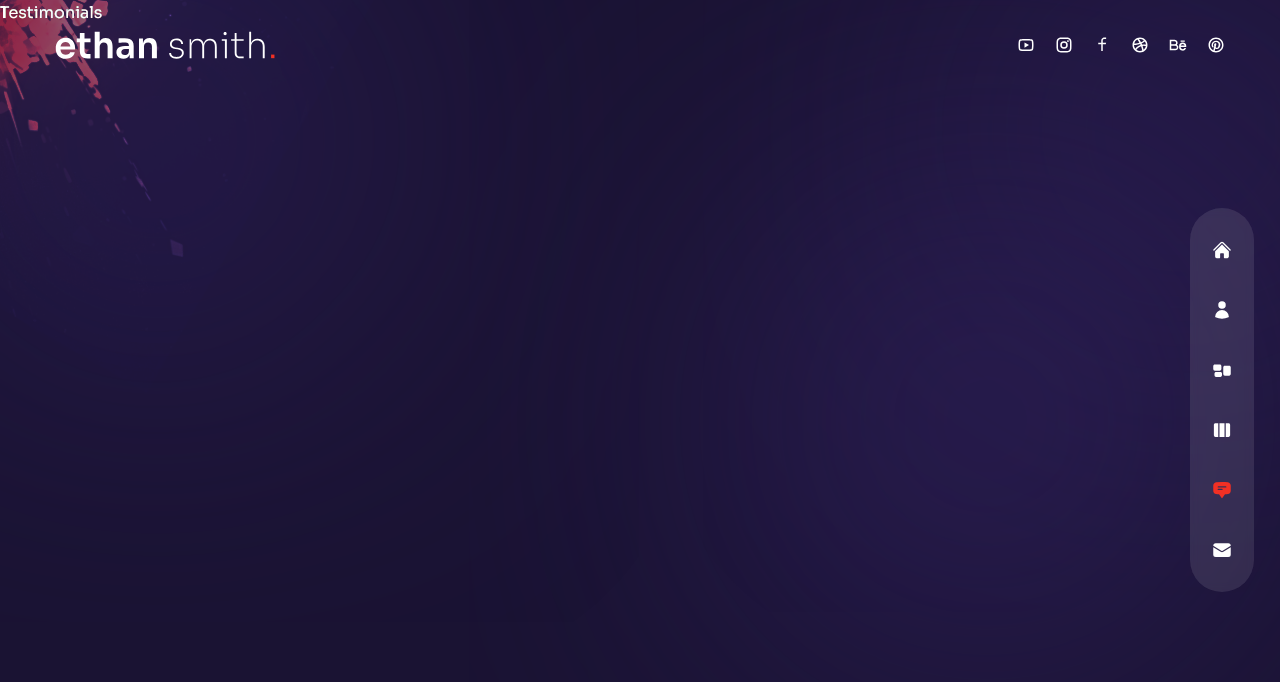
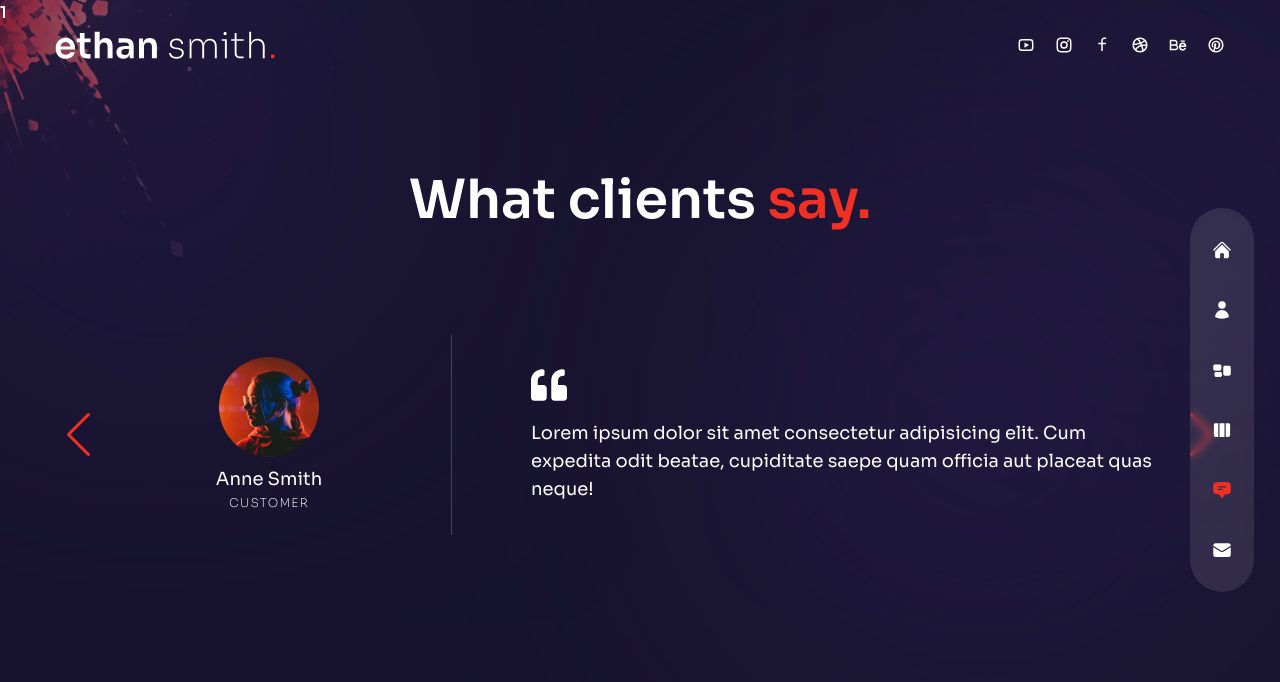
Before and after one commit to chirasi99/WebMinds-Gallery, a Next.js app: page /testimonials in a window 1280 px wide. Shown: the top 682 px of the page. Built offline with nearby package versions, Linux system fonts and the light colour scheme.

Commit message:
create contact page, work pahe and testimonials

```diff
--- a/components/TestimonialSlider.js
+++ b/components/TestimonialSlider.js
@@ -1,5 +1,23 @@
+
+
+// import swiper react components
+import { Swiper, SwiperSlide } from "swiper/react";
+
+//import required modules
+import SwiperCore, { Navigation, Pagination } from "swiper/core";
+
+import Image from "next/image";
+// import swiper styles
+import "swiper/css";
+import "swiper/css/navigation";
+import "swiper/css/pagination";
+
+// icons
+import {FaQuoteLeft} from "react-icons/fa";
+SwiperCore.use([Navigation, Pagination]);
+
 // testimonial data
-const testimonialData = [
+export const testimonialSlider = [
   {
     image: '/t-avt-1.png',
     name: 'Anne Smith',
@@ -23,8 +41,50 @@
   },
 ];
 
+
 const TestimonialSlider = () => {
-  return <div>Testimonial Slider</div>;
+  return (
+    <Swiper
+    navigation={true}
+      pagination={{
+        clickable: true,
+      }}
+      className="h-[400px]"
+    >
+      {testimonialSlider.map((person , index) => {
+        return (
+          <SwiperSlide key={index}>
+            <div className="flex flex-col items-center h-full px-16 md:flex-row gap-x-8">
+            {/* avatar, name , position */}
+            <div className="w-full max-w-[300px] flex-col flex xl:justify-center items-center relative mx-auto xl:mx-0">
+              <div className="flex flex-col justify-center text-center">
+                {/* avatar  */}
+                <div className="mx-auto mb-2">
+                  <Image src={person.image} width={100} height={100} alt={person.name} />
+                </div>
+                {/* name  */}
+                <div className="text-lg">
+                  {person.name}
+                </div>
+                {/* position */}
+                <div className="text-[12px] uppercase font-extralight tracking-widest">{person.position}</div>
+              </div>
+            </div>
+             {/* quote and message  */}
+            <div className="flex flex-col justify-center flex-1 before:w-[1px] xl:before:bg-white/20 xl:before:absolute xl:before:left-0 xl:before:h-[200px] relative xl:pl-20">
+              {/* quote icon  */}
+              <div className="mb-4">
+                <FaQuoteLeft className="mx-auto text-4xl text-white xl:text-6xl/20 md:mx-0" />
+              </div>
+              {/* message */}
+              <div className="text-center xl:text-lg md:text-left">{person.message}</div>
+            </div>
+            </div>
+          </SwiperSlide>
+        );
+      })}
+    </Swiper>
+  );
 };
 
 export default TestimonialSlider;
--- a/components/WorkSlider.js
+++ b/components/WorkSlider.js
@@ -1,5 +1,21 @@
-// data
-const workSlides = {
+// import swiper react components
+import { Swiper, SwiperSlide } from "swiper/react";
+
+//import required modules
+import SwiperCore, { Pagination } from "swiper/core";
+
+import Image from "next/image";
+// import swiper styles
+import "swiper/css";
+import "swiper/css/free-mode";
+import "swiper/css/pagination";
+
+// icons
+import {BsArrowRight} from "react-icons/bs";
+
+SwiperCore.use([Pagination]);
+
+export const workSlider = {
   slides: [
     {
       images: [
@@ -45,7 +61,47 @@
 };
 
 const WorkSlider = () => {
-  return <div>Work Slider</div>;
+  return (
+    <Swiper
+      spaceBetween={10}
+      pagination={{
+        clickable: true,
+      }}
+      className="h-[280px] sm:h-[480px]">
+      {WorkSlider.slides.map((slide , index) => {
+        return (
+          <SwiperSlide key={index}>
+            <div className="grid grid-cols-2 grid-rows-2 gap-4 cursor-pointer">
+              {slide.images.map((image, index) => {
+                  return(<div className="relative flex items-center justify-center overflow-hidden rounded-lg group " key={index}>
+                    <div className="relative flex items-center justify-center overflow-hidden group">
+                      <Image src={image.path} width ={500} height={300} alt={image.title} />
+                      {/* overlay gradient  */}
+                      <div className="absolute inset-0 bg-gradient-to-l from-transparent via-[#e838cc] to-[#4a22bd] opacity-0 group-hover:opacity-80 transition-all duration-700">
+
+                      </div>
+                      {/* title */}
+                        <div className="absolute bottom-0 transition-all duration-300 translate-y-full group-hover:-translate-y-10 group-hover:xl:-translate-y-20">
+                          <div className="flex items-center gap-x-2 text-[13px] tracking-[0.2em]">
+                          <div className="delay-100">title part 1</div>
+                          <div className="translate-y-[500%] group-hover:translate-y-0 transition-all duration-300 delay-150">
+                            PROJECT
+                          </div>
+                          <div className="text-xl translate-y-[500%] group-hover:translate-y-0 transition-all duration-300 delay-200">
+                            <BsArrowRight />
+                          </div>
+                        </div>
+                      </div>
+                    </div>
+                  </div>
+                  );
+              })}
+            </div>
+          </SwiperSlide>
+        );
+      })}
+    </Swiper>
+  );
 };
 
 export default WorkSlider;
--- a/pages/contact/index.js
+++ b/pages/contact/index.js
@@ -1,5 +1,51 @@
+// components
+import Circles from "/components/Circles";
+
+// icons
+import {BsArrowRight} from 'react-icons/bs';
+
+// framer
+import {motion} from 'framer-motion';
+
+// varients
+import {fadeIn} from '../../variants';
+
 const Contact = () => {
-  return <div>Contact</div>;
+  return (
+  <div className="h-full bg-primary/30 ">
+    <div className="container flex items-center justify-center h-full py-32 mx-auto text-center xl:text-left">
+      {/* text and form  */}
+      <div className="flex flex-col w-full max-w-[700px]">
+        {/* text */}
+        <motion.h2 variants={fadeIn('up',0.2)}
+        initial="hidden"
+        animate="show"
+        exit="hidden"
+        className="mb-12 text-center h2">
+          Let's <span className="text-accent">connect.</span>
+        </motion.h2>
+        {/* form */}
+        <motion.form  variants={fadeIn('up',0.2)}
+        initial="hidden"
+        animate="show"
+        exit="hidden"
+        className="flex flex-col flex-1 w-full gap-6 mx-auto">
+          {/* group */}
+          <div className="flex w-full gap-x-6">
+            <input type="text" placeholder="name" className="input" />
+            <input type="text" placeholder="email" className="input" />
+          </div>
+          <input type="text" placeholder="Subject" className="input" />
+          <textarea placeholder="message" className="textarea"></textarea>
+          <button className="border rounded-full border-white/50 max-w-[170px] px-8 transition-all duration-300 flex items-center justify-center overflow-hidden hover:border-accent group btn">
+            <span className="group-hover:-translate-y-[120%] group:hover:opacity-0 transition-all duration-500">Let's talk</span>
+            <BsArrowRight className="-translate-y-[120%] opacity-0 group-hover:flex group-hover:-translate-y-0 group-hover:opacity-100 transition-all duration-300 absolute text-[22px]" />
+          </button>
+        </motion.form>
+      </div>
+    </div>
+  </div>
+  );
 };
 
 export default Contact;
--- a/pages/testimonials/index.js
+++ b/pages/testimonials/index.js
@@ -1,5 +1,60 @@
+// testimonial data
+export const testimonialSlider = [
+  {
+    image: '/t-avt-1.png',
+    name: 'Anne Smith',
+    position: 'Customer',
+    message:
+      'Lorem ipsum dolor sit amet consectetur adipisicing elit. Cum expedita odit beatae, cupiditate saepe quam officia aut placeat quas neque!',
+  },
+  {
+    image: '/t-avt-2.png',
+    name: 'Jane Doe',
+    position: 'Customer',
+    message:
+      'Lorem ipsum dolor sit amet consectetur adipisicing elit. Cum expedita odit beatae, cupiditate saepe quam officia aut placeat quas neque!',
+  },
+  {
+    image: '/t-avt-3.png',
+    name: 'Jhon Doe',
+    position: 'Customer',
+    message:
+      'Lorem ipsum dolor sit amet consectetur adipisicing elit. Cum expedita odit beatae, cupiditate saepe quam officia aut placeat quas neque!',
+  },
+];
+
+// components
+import TestimonialSlider from "../../components/TestimonialSlider";
+
+// framer motion
+import { motion } from "framer-motion";
+import { fadeIn } from "../../variants";
+
 const Testimonials = () => {
-  return <div>Testimonials</div>;
+  return (
+  <div className="h-full py-32 text-center bg-primary/30">
+    <div className="container flex flex-col justify-center h-full mx-auto">
+      {/* title  */}
+      <motion.h2
+      variants={fadeIn('up', 0.2)}
+      initial="hidden"
+      animate="show"
+      exit="hidden"
+      className="mb-8 h2 xl:mb-0">
+        What clients <span className="text-accent">say.</span>
+      </motion.h2>
+      {/* slider */}
+      <motion.div
+       variants={fadeIn('up', 0.4)}
+       initial="hidden"
+       animate="show"
+       exit="hidden"
+      >
+        <TestimonialSlider />
+      </motion.div>
+    </div>
+  </div>
+  );
 };
 
 export default Testimonials;
--- a/pages/work/index.js
+++ b/pages/work/index.js
@@ -1,5 +1,34 @@
+
+
+//  components
+import WorkSlider from "../../components/WorkSlider";
+import Bulb from "../../components/Bulb";
+import Circles from "../../components/Circles";
+
+// framer motion
+import { motion } from "framer-motion";
+import { fadeIn } from "../../variants";
+
+
 const Work = () => {
-  return <div>Work</div>;
+  return ( <div className="flex items-center h-full py-36 bg-primary/30">
+   <Circles />
+    <div className="container mx-auto">
+      <div className="flex flex-col xl:flex-row gap-x-8">
+        {/* text */}
+        <div className="flex-col flex text-center xl:w-[30vw] lg:text-left mb-4 xl:mb-0">
+          <motion.h2 variants={fadeIn('up', 0.2)} initial="hidden" animate="show"  exit="hidden" className="h2 xl:mt-12">My Works <span className="text-accent">.</span></motion.h2>
+          <motion.p variants={fadeIn('up', 0.4)} initial="hidden" animate="show"  exit="hidden" className="mb-4 max-w-[400px] mx-auto lg:mx-0"> Lorem ipsum dolor sit, ament consectetur adipisicing eiil.A evenlet dignifisimos district tempore harum laudanthum </motion.p>
+        </div>
+        <motion.div variants={fadeIn('down', 0.6)} initial="hidden" animate="show"  exit="hidden" className="w-full xl:max-w-[65%]">
+        <WorkSlider />
+        </motion.div>
+        {/* slider */}
+      </div>
+    </div>
+    <Bulb />
+  </div>
+  );
 };
 
 export default Work;
```
